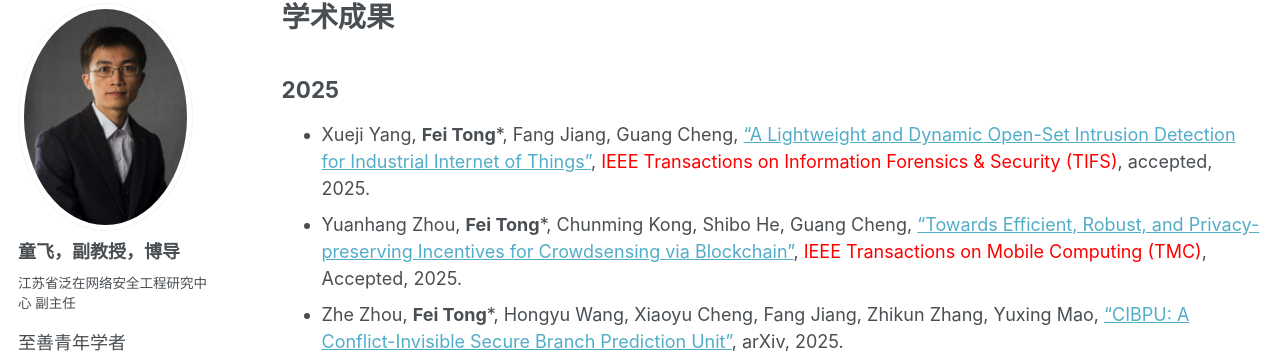
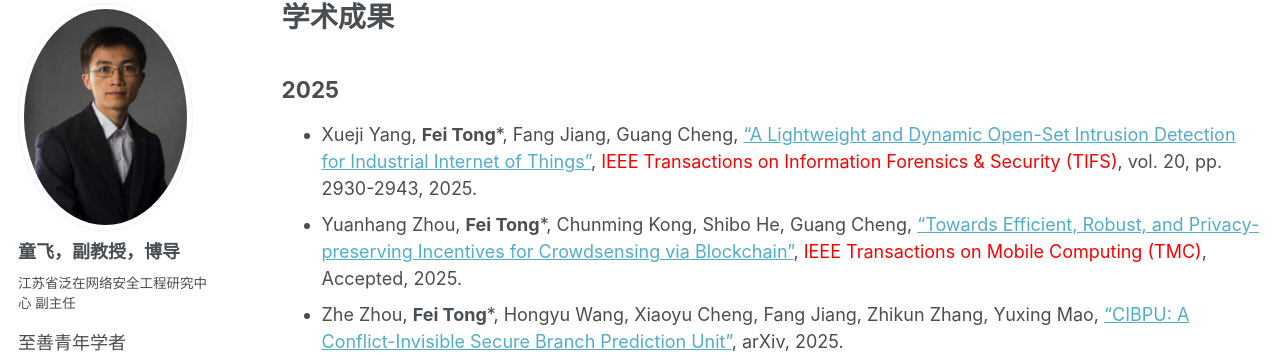
Before and after one commit to fei-tong/fei-tong.github.io, a Jekyll site: the page built from _pages/publications.md, in a window 1280 px wide and 900 px high. Shown: the part 115-468 px from the top of the window. Built offline with Jekyll 4.4.1, drawn with Linux system fonts in a browser that asks for light colours; some web fonts are replaced.

Commit message:
Update publications.md

```diff
--- a/_pages/publications.md
+++ b/_pages/publications.md
@@ -12,7 +12,7 @@ author_profile: true
 
 ## 2025
 
-- Xueji Yang, **Fei Tong***, Fang Jiang, Guang Cheng, ["A Lightweight and Dynamic Open-Set Intrusion Detection for Industrial Internet of Things"](https://ieeexplore.ieee.org/document/10908210), <font color="red">IEEE Transactions on Information Forensics & Security (TIFS)</font>, accepted, 2025.
+- Xueji Yang, **Fei Tong***, Fang Jiang, Guang Cheng, ["A Lightweight and Dynamic Open-Set Intrusion Detection for Industrial Internet of Things"](https://ieeexplore.ieee.org/document/10908210), <font color="red">IEEE Transactions on Information Forensics & Security (TIFS)</font>, vol. 20, pp. 2930-2943, 2025.
 - Yuanhang Zhou, **Fei Tong***, Chunming Kong, Shibo He, Guang Cheng, ["Towards Efficient, Robust, and Privacy-preserving Incentives for Crowdsensing via Blockchain"](https://ieeexplore.ieee.org/document/10908903), <font color="red">IEEE Transactions on Mobile Computing (TMC)</font>, Accepted, 2025.
 - Zhe Zhou, **Fei Tong***, Hongyu Wang, Xiaoyu Cheng, Fang Jiang, Zhikun Zhang, Yuxing Mao, ["CIBPU: A Conflict-Invisible Secure Branch Prediction Unit"](https://arxiv.org/pdf/2501.10983), arXiv, 2025.
 
```
